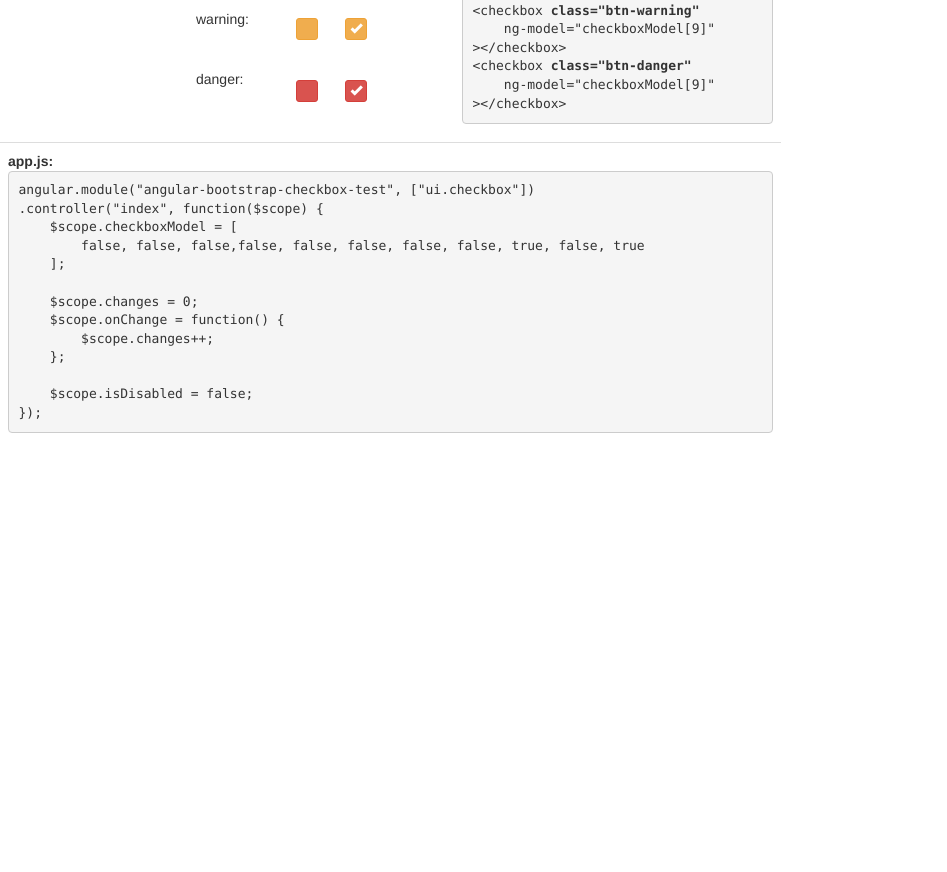
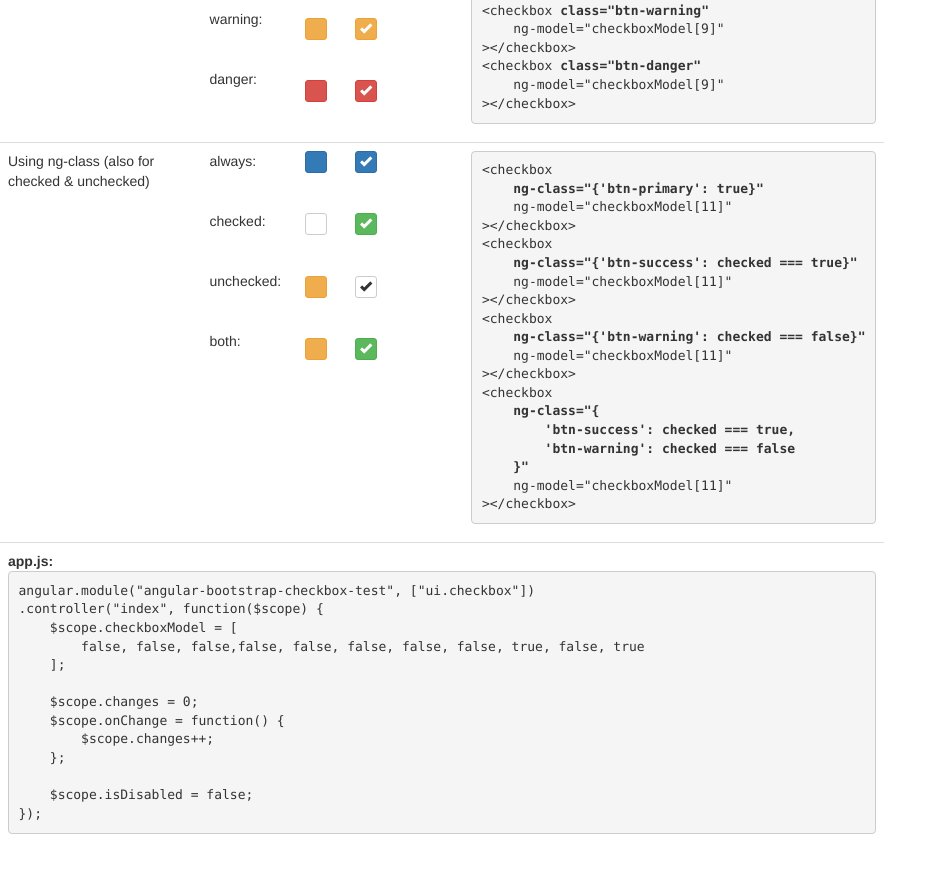
Before and after one commit to sebastianha/angular-bootstrap-checkbox, a website: page index.html in a window 1280 px wide. Shown: the part 1404-2276 px from the top of the page, without its empty margins (0-947 px from the left). Before the commit the page ends 1875 px from the top, so only its background shows below. Drawn offline with nearby package versions, Linux system fonts and the light colour scheme.

Commit message:
Make ng-class attribute work correctly

```diff
--- a/angular-bootstrap-checkbox.js
+++ b/angular-bootstrap-checkbox.js
@@ -9,7 +9,12 @@ angular.module("ui.checkbox", []).directive("checkbox", function() {
 		template: "<button type=\"button\" ng-style=\"stylebtn\" class=\"btn btn-default\" ng-class=\"{'btn-xs': size==='default', 'btn-sm': size==='large', 'btn-lg': size==='largest', 'checked': checked===true}\">" +
 			"<span ng-style=\"styleicon\" class=\"glyphicon\" ng-class=\"{'glyphicon-ok': checked===true}\"></span>" +
 			"</button>",
-		link: function(scope, elem, attrs, modelCtrl) {
+		compile: function compile(elem, attrs, transclude) {
+			if(attrs.ngClass !== undefined) {
+				attrs.ngClass = attrs.ngClass.replace(/}\s*{/g, ", ");
+			}
+
+			return function(scope, elem, attrs, modelCtrl) {
 				scope.size = "default";
 				// Default Button Styling
 				scope.stylebtn = {};
@@ -71,6 +76,7 @@ angular.module("ui.checkbox", []).directive("checkbox", function() {
 						}
 					});
 				});
+			};
 		}
 	};
 });
--- a/app.js
+++ b/app.js
@@ -2,7 +2,7 @@
 
 angular.module("angular-bootstrap-checkbox-test", ["ui.checkbox"]).controller("index", function($scope) {
 	$scope.checkboxModel = [
-		false, false, false,false, false, false, false, false, true, false, true
+		false, false, false,false, false, false, false, false, true, false, true, false, true
 	];
 
 	$scope.changes = 0;
--- a/index.html
+++ b/index.html
@@ -10,9 +10,9 @@
 </head>
 <body ng-app="angular-bootstrap-checkbox-test" ng-controller="index">
 
-<table class="table" style="width:800px;">
+<table class="table" style="width:900px;">
 	<tr>
-		<th style="width:150px;">
+		<th style="width:200px;">
 			Example
 		</th>
 		<th style="width:20px;"></th>
@@ -344,6 +344,63 @@
 	</tr>
 
 	<tr>
+		<td>
+			Using ng-class (also for checked & unchecked)
+		</td>
+		<td></td>
+		<td>
+			always:<br><br><br>
+
+			checked:<br><br><br>
+
+			unchecked:<br><br><br>
+
+			both:
+		</td>
+		<td>
+			<checkbox id="checkbox11a" ng-model="checkboxModel[11]" ng-class="{'btn-primary': true}"></checkbox>
+			&nbsp;&nbsp;&nbsp;&nbsp;&nbsp;
+			<checkbox id="checkbox12a" ng-model="checkboxModel[12]" ng-class="{'btn-primary': true}"></checkbox><br><br><br>
+
+			<checkbox id="checkbox11b" ng-model="checkboxModel[11]" ng-class="{'btn-success': checked === true}"></checkbox>
+			&nbsp;&nbsp;&nbsp;&nbsp;&nbsp;
+			<checkbox id="checkbox12b" ng-model="checkboxModel[12]" ng-class="{'btn-success': checked === true}"></checkbox><br><br><br>
+
+			<checkbox id="checkbox11c" ng-model="checkboxModel[11]" ng-class="{'btn-warning': checked === false}"></checkbox>
+			&nbsp;&nbsp;&nbsp;&nbsp;&nbsp;
+			<checkbox id="checkbox12c" ng-model="checkboxModel[12]" ng-class="{'btn-warning': checked === false}"></checkbox><br><br><br>
+
+			<checkbox id="checkbox11d" ng-model="checkboxModel[11]" ng-class="{'btn-success': checked === true, 'btn-warning': checked === false}"></checkbox>
+			&nbsp;&nbsp;&nbsp;&nbsp;&nbsp;
+			<checkbox id="checkbox12d" ng-model="checkboxModel[12]" ng-class="{'btn-success': checked === true, 'btn-warning': checked === false}"></checkbox>
+		</td>
+
+		<td style="width:300px;">
+
+<pre>
+&lt;checkbox
+    <b>ng-class="{'btn-primary': true}"</b>
+    ng-model="checkboxModel[11]"
+&gt;&lt;/checkbox&gt
+&lt;checkbox
+    <b>ng-class="{'btn-success': checked === true}"</b>
+    ng-model="checkboxModel[11]"
+&gt;&lt;/checkbox&gt
+&lt;checkbox
+    <b>ng-class="{'btn-warning': checked === false}"</b>
+    ng-model="checkboxModel[11]"
+&gt;&lt;/checkbox&gt
+&lt;checkbox
+    <b>ng-class="{
+        'btn-success': checked === true,
+        'btn-warning': checked === false
+    }"</b>
+    ng-model="checkboxModel[11]"
+&gt;&lt;/checkbox&gt</pre>
+		</td>
+	</tr>
+
+	<tr>
 		<td colspan="5">
 			<b>app.js:</b>
 			<pre>
```
Lines whose indentation alone changed are shown as unchanged.
